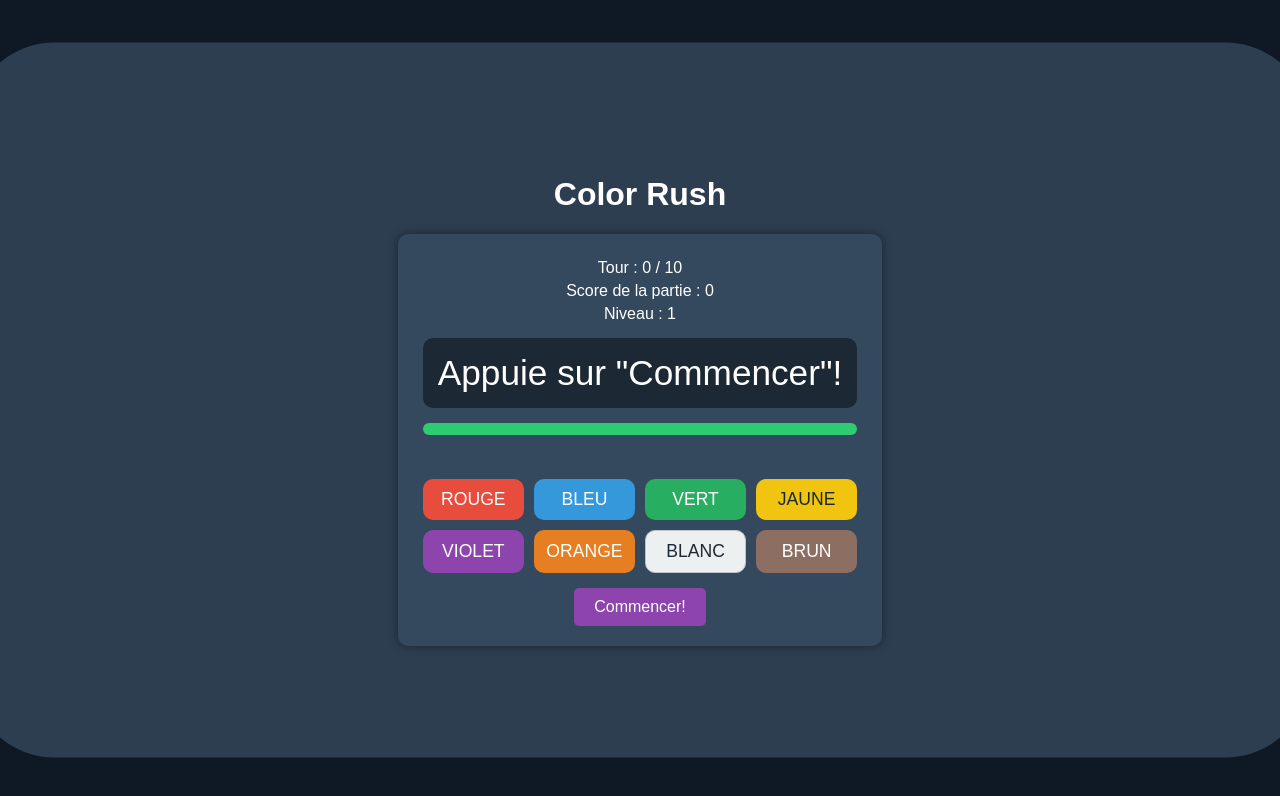
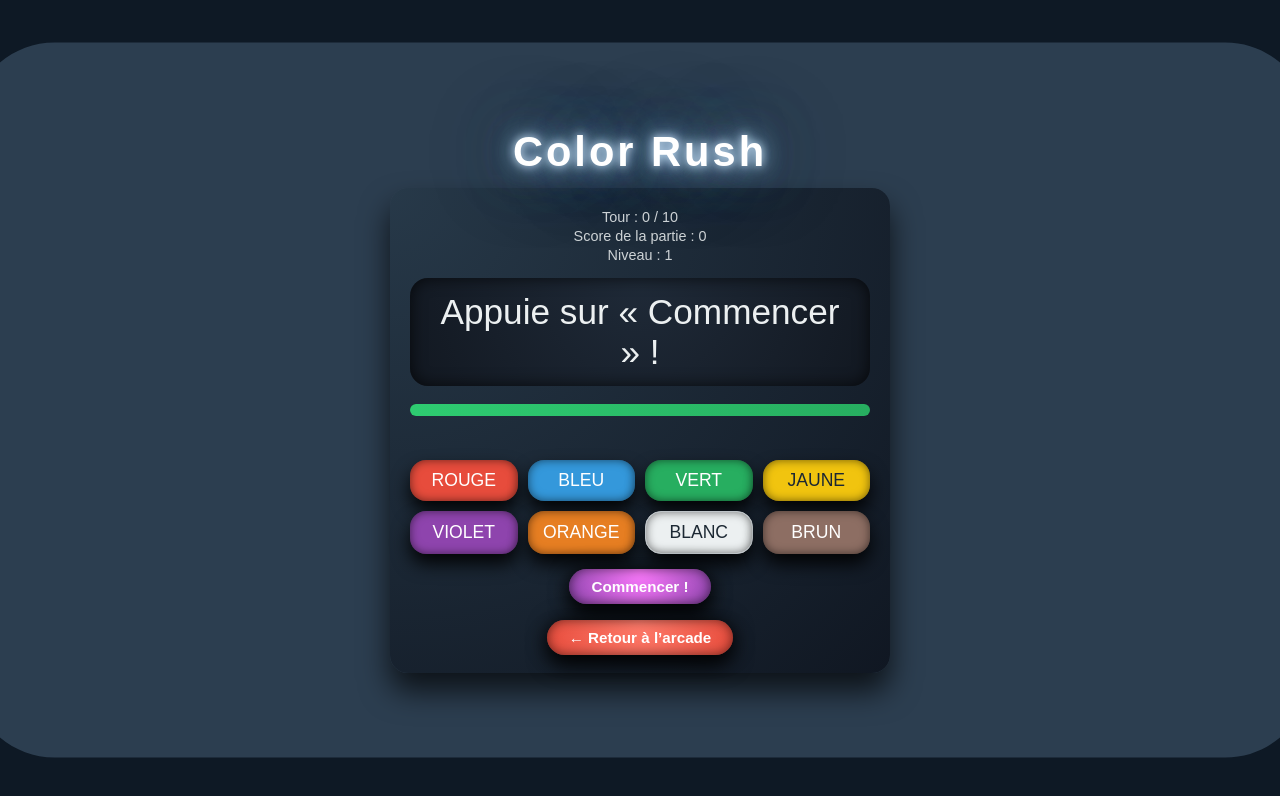
Before and after one commit to casstoipaslatete/projet-web, a website with bundled scripts: page games/colorRush/colorRush.html in a window 1280 px wide. Built offline with nearby package versions, Linux system fonts and the light colour scheme.

Commit message:
ColorRush finished and polished

```diff
--- a/games/colorRush/colorRush.css
+++ b/games/colorRush/colorRush.css
@@ -1,55 +1,23 @@
-body {
-    display: flex;
-    justify-content: center;
-    align-items: center;
-    height: 100vh;
-    background-color: #2c3e50;
-    font-family: 'Arial', sans-serif;
-    color: white;
-    margin: 0;
-}
+/* ===========================
+   Spécifique à Color Rush
+   (le look global vient de arcade-theme.css)
+   =========================== */
 
-#game-container {
-    text-align: center;
-}
-
-/* Carte principale */
-#cr-root {
-    background-color: #34495e;
-    padding: 20px 25px;
-    border-radius: 10px;
-    box-shadow: 0 0 10px rgba(0, 0, 0, 0.4);
-    min-width: 280px;
-}
-
+/* Info en haut */
 #info-display p {
-    margin: 5px 0;
+  margin: 3px 0;
 }
 
 /* Mot affiché */
 #cr-word-box {
-    background-color: #1c2833;
-    border-radius: 10px;
-    padding: 15px;
-    margin: 15px 0;
+  margin: 15px 0 18px;
   font-size: 2.2rem;
+  text-align: center;
 }
 
-/* Timer */
+/* Timer : petit ajustement */
 #cr-timer-bar-container {
-    width: 100%;
-    height: 12px;
-    background-color: #1c2833;
-    border-radius: 999px;
-    overflow: hidden;
   margin-bottom: 10px;
-}
-
-#cr-timer-bar {
-    height: 100%;
-    width: 100%;
-    background-color: #2ecc71;
-    transition: width 0.1s linear, background-color 0.2s;
 }
 
 /* Feedback */
@@ -78,11 +46,14 @@ body {
 .cr-color-btn {
   padding: 10px;
   font-size: 1.1rem;
-    border-radius: 10px;
+  border-radius: 16px;
   border: none;
   cursor: pointer;
   color: white;
   transition: transform 0.1s, filter 0.15s;
+  box-shadow:
+    inset 0 0 10px rgba(0, 0, 0, 0.55),
+    0 10px 18px rgba(0, 0, 0, 0.9);
 }
 
 .cr-color-btn:hover {
@@ -133,34 +104,11 @@ body {
 
 /* Résumé */
 #cr-summary {
-    margin-top: 15px;
   padding-top: 10px;
   border-top: 1px solid rgba(255, 255, 255, 0.2);
 }
 
-#cr-summary h2 {
-    margin-bottom: 10px;
+/* Classe utilitaire pour cacher */
+.hidden {
+  display: none !important;
 }
-
-#cr-summary button {
-    margin: 5px;
-}
-
-.simon-btn {
-    padding: 10px 20px;
-    font-size: 1em;
-    cursor: pointer;
-    border: none;
-    border-radius: 5px;
-    background-color: #8e44ad;
-    color: white;
-    transition: filter 0.15s;
-}
-
-.simon-btn:hover {
-    filter: brightness(1.1);
-}
-
-.hidden {
-    display: none;
-}
--- a/games/colorRush/colorRush.html
+++ b/games/colorRush/colorRush.html
@@ -6,48 +6,74 @@
   <title>Color Rush</title>
   <link rel="icon" type="image/png" href="/static/favicon.png" />
   <link rel="apple-touch-icon" href="/static/favicon.png">
+
+  <!-- Thème global + bordure -->
   <link rel="stylesheet" href="/styles/main.css">
-  <link rel="stylesheet" href="colorRush.css">
+  <!-- Thème arcade commun -->
+  <link rel="stylesheet" href="/styles/arcade-theme.css">
+  <!-- CSS spécifique au jeu -->
+  <link rel="stylesheet" href="/games/colorRush/colorRush.css">
 </head>
-<body>
-  <div id="game-container">
-    <h1>Color Rush</h1>
 
-    <div id="cr-root">
-      <div id="info-display">
+<body class="arcade-game-body">
+  <div id="game-container" class="arcade-game-root">
+    <h1 class="arcade-title-main">Color Rush</h1>
+
+    <div id="cr-root" class="arcade-panel arcade-panel--compact">
+      <div id="info-display" class="arcade-text-muted">
         <p>Tour : <span id="cr-round">0</span> / 10</p>
         <p>Score de la partie : <span id="cr-score">0</span></p>
         <p>Niveau : <span id="cr-level">1</span></p>
       </div>
 
-      <div id="cr-word-box">
-        <span id="cr-word">Appuie sur "Commencer"!</span>
+      <!-- Mot affiché -->
+      <div id="cr-word-box" class="arcade-card">
+        <span id="cr-word">Appuie sur « Commencer » !</span>
       </div>
 
-      <div id="cr-timer-bar-container">
-        <div id="cr-timer-bar"></div>
+      <!-- Timer -->
+      <div id="cr-timer-bar-container" class="arcade-timer-container">
+        <div id="cr-timer-bar" class="arcade-timer-bar"></div>
       </div>
 
-      <div id="cr-feedback"></div>
+      <!-- Feedback -->
+      <div id="cr-feedback" class="arcade-feedback"></div>
 
+      <!-- Boutons de couleurs -->
       <div id="cr-buttons"></div>
 
+      <!-- Bouton démarrer -->
       <div style="margin-top: 15px;">
-        <button id="cr-start" class="simon-btn">Commencer!</button>
+        <button id="cr-start" class="arcade-btn arcade-btn--primary">
+          Commencer !
+        </button>
       </div>
 
-      <div id="cr-summary" class="hidden">
-        <h2>Fin de la partie!</h2>
+      <!-- Résumé de fin -->
+      <div id="cr-summary" class="hidden" style="margin-top: 18px;">
+        <h2 class="arcade-title-sub">Fin de la partie!</h2>
         <p>Ton score : <span id="cr-final-score">0</span> / 10</p>
+
         <p id="cr-best-row" class="hidden">
           Score global actuel : <span id="cr-best-score">0</span>
         </p>
-        <button id="cr-replay" class="simon-btn">Rejouer</button>
-        <button id="cr-back-menu2" class="simon-btn">← Retour à l’arcade</button>
+
+        <button id="cr-replay"
+                class="arcade-btn arcade-btn--primary"
+                style="margin-top: 10px;">
+          Rejouer
+        </button>
+      </div>
+
+      <!-- Bouton retour à l’arcade (toujours visible) -->
+      <div style="margin-top: 16px;">
+        <button id="cr-back" class="arcade-btn arcade-btn--danger">
+          ← Retour à l’arcade
+        </button>
       </div>
     </div>
   </div>
 
-  <script type="module" src="colorRush.js"></script>
+  <script type="module" src="/games/colorRush/colorRush.js"></script>
 </body>
 </html>
--- a/games/colorRush/colorRush.js
+++ b/games/colorRush/colorRush.js
@@ -52,13 +52,12 @@ function withClickSfx(handler) {
   };
 }
 
-const audio = new Audio('music/colorRushMusic.mp3');
+const audio = new Audio("music/colorRushMusic.mp3");
+audio.loop = true;
+audio.volume = 0.25;
+audio.play().catch(() => {});
 
-audio.loop = true;
-
-audio.play();
-
-// DOM
+// --- DOM ---
 const roundSpan = document.getElementById("cr-round");
 const scoreSpan = document.getElementById("cr-score");
 const levelSpan = document.getElementById("cr-level");
@@ -67,7 +66,7 @@ const timerBar = document.getElementById("cr-timer-bar");
 const feedbackDiv = document.getElementById("cr-feedback");
 
 const buttonsContainer = document.getElementById("cr-buttons");
-let colorButtons = []; // sera rempli dynamiquement
+let colorButtons = [];
 
 const summary = document.getElementById("cr-summary");
 const finalScoreSpan = document.getElementById("cr-final-score");
@@ -76,11 +75,21 @@ const bestScoreSpan = document.getElementById("cr-best-score");
 
 const startBtn = document.getElementById("cr-start");
 const replayBtn = document.getElementById("cr-replay");
-const backMenuBtn2 = document.getElementById("cr-back-menu2");
+const backBtn = document.getElementById("cr-back");
 
 // ---------- Navigation vers l'arcade ----------
 function goBackToMenu() {
-  window.location.href = "/index.html#menu";
+  try {
+    audio.pause();
+    audio.currentTime = 0;
+  } catch {}
+
+  // Retour vers l'arcade (index SPA)
+  window.location.href = "/public/index.html#games";
+}
+
+if (backBtn) {
+  backBtn.addEventListener("click", withClickSfx(goBackToMenu));
 }
 
 // ---------- Helpers ----------
@@ -150,7 +159,7 @@ function startTimer() {
 // ---------- Création dynamique des boutons ----------
 function createColorButtons() {
   buttonsContainer.innerHTML = "";
-  colorButtons = COLORS.map(colorObj => {
+  colorButtons = COLORS.map((colorObj) => {
     const btn = document.createElement("button");
     btn.className = "cr-color-btn";
     btn.dataset.color = colorObj.value;
@@ -174,21 +183,16 @@ function setupRound() {
   feedbackDiv.textContent = "";
   feedbackDiv.className = "";
 
-  // Choix de la couleur cible
   const target = pickRandomColor();
   currentTargetColor = target.value;
 
-  // Choix si on active un "piège" Stroop
   let useTrap = false;
-  if (level === 2) {
-    useTrap = Math.random() < 0.4;
-  } else if (level === 3) {
-    useTrap = Math.random() < 0.8;
-  }
+  if (level === 2) useTrap = Math.random() < 0.4;
+  else if (level === 3) useTrap = Math.random() < 0.8;
 
   let displayColorCss = target.css;
   if (useTrap) {
-    const otherChoices = COLORS.filter(c => c.value !== target.value);
+    const otherChoices = COLORS.filter((c) => c.value !== target.value);
     const trapColor = otherChoices[randomInt(otherChoices.length)];
     displayColorCss = trapColor.css;
   }
@@ -196,7 +200,6 @@ function setupRound() {
   wordSpan.textContent = target.label;
   wordSpan.style.color = displayColorCss;
 
-  // On mélange l'ordre des couleurs pour les boutons
   const shuffledColors = shuffle(COLORS);
   shuffledColors.forEach((colorObj, idx) => {
     const btn = colorButtons[idx];
@@ -221,14 +224,20 @@ function startGame() {
   scoreSpan.textContent = "0";
   levelSpan.textContent = "1";
   roundSpan.textContent = "0";
+
   feedbackDiv.textContent = "";
   feedbackDiv.className = "";
   summary.classList.add("hidden");
+
+  // cacher "Commencer", cacher "Rejouer" au début d'une partie
+  if (startBtn) startBtn.classList.add("hidden");
+  if (replayBtn) replayBtn.classList.add("hidden");
+
   wordSpan.style.color = "white";
   wordSpan.textContent = "Prépare-toi...";
 
   ScoreService.init("colorRush");
-  ScoreService.resetScore().catch(err =>
+  ScoreService.resetScore().catch((err) =>
     console.warn("resetScore colorRush:", err)
   );
 
@@ -254,13 +263,13 @@ function handleColorClick(event) {
     feedbackDiv.textContent = "Bravo!";
     feedbackDiv.classList.add("good");
 
-    ScoreService.addPoints(1).catch(err =>
+    ScoreService.addPoints(1).catch((err) =>
       console.warn("addPoints colorRush:", err)
     );
   } else {
     playSfx(sfxError);
     const correctLabel =
-      COLORS.find(c => c.value === currentTargetColor)?.label || "";
+      COLORS.find((c) => c.value === currentTargetColor)?.label || "";
     feedbackDiv.textContent = `La bonne couleur était ${correctLabel}.`;
     feedbackDiv.classList.add("bad");
   }
@@ -278,7 +287,7 @@ function handleTimeout() {
   playSfx(sfxError);
 
   const correctLabel =
-    COLORS.find(c => c.value === currentTargetColor)?.label || "";
+    COLORS.find((c) => c.value === currentTargetColor)?.label || "";
 
   feedbackDiv.textContent = `Temps écoulé! La bonne couleur était ${correctLabel}.`;
   feedbackDiv.classList.add("bad");
@@ -297,6 +306,9 @@ async function endGame() {
 
   finalScoreSpan.textContent = localScore.toString();
   summary.classList.remove("hidden");
+
+  // montrer "Rejouer"
+  if (replayBtn) replayBtn.classList.remove("hidden");
 
   try {
     await ScoreService.saveScore("colorRush", localScore);
@@ -317,10 +329,12 @@ async function endGame() {
 // ---------- Events & init ----------
 createColorButtons();
 
-// Boutons UI : clic + action
-startBtn.addEventListener("click", withClickSfx(startGame));
-replayBtn.addEventListener("click", withClickSfx(startGame));
-backMenuBtn2.addEventListener("click", withClickSfx(goBackToMenu));
+if (startBtn) {
+  startBtn.addEventListener("click", withClickSfx(startGame));
+}
+if (replayBtn) {
+  replayBtn.addEventListener("click", withClickSfx(startGame));
+}
 
 // init de base pour le service de score
 ScoreService.init("colorRush");
--- a/games/mathDash/mathDash.js
+++ b/games/mathDash/mathDash.js
@@ -30,6 +30,7 @@ function withClickSfx(handler) {
 // Musique du jeu
 const audio = new Audio("music/mathDashMusic.mp3");
 audio.loop = true;
+audio.volume = 0.25;
 audio.play().catch(() => {});
 
 // ===============================
```
Lines whose indentation alone changed are shown as unchanged.
